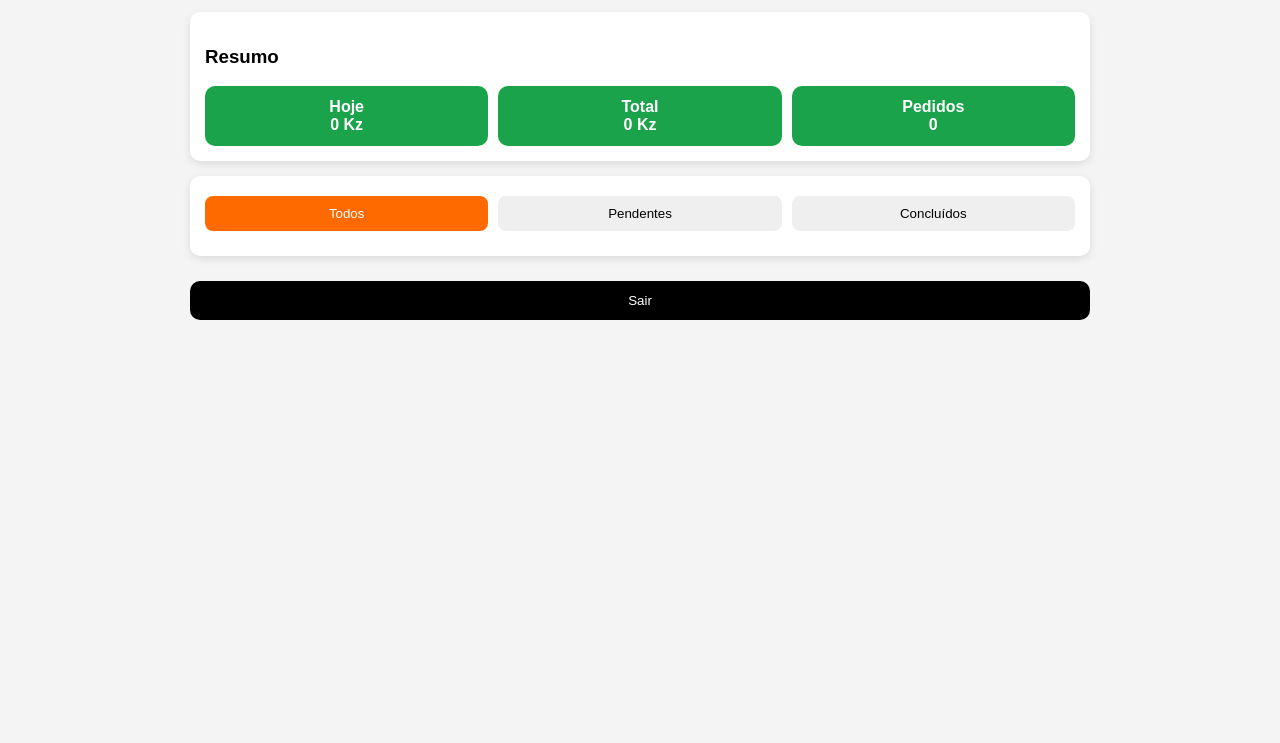
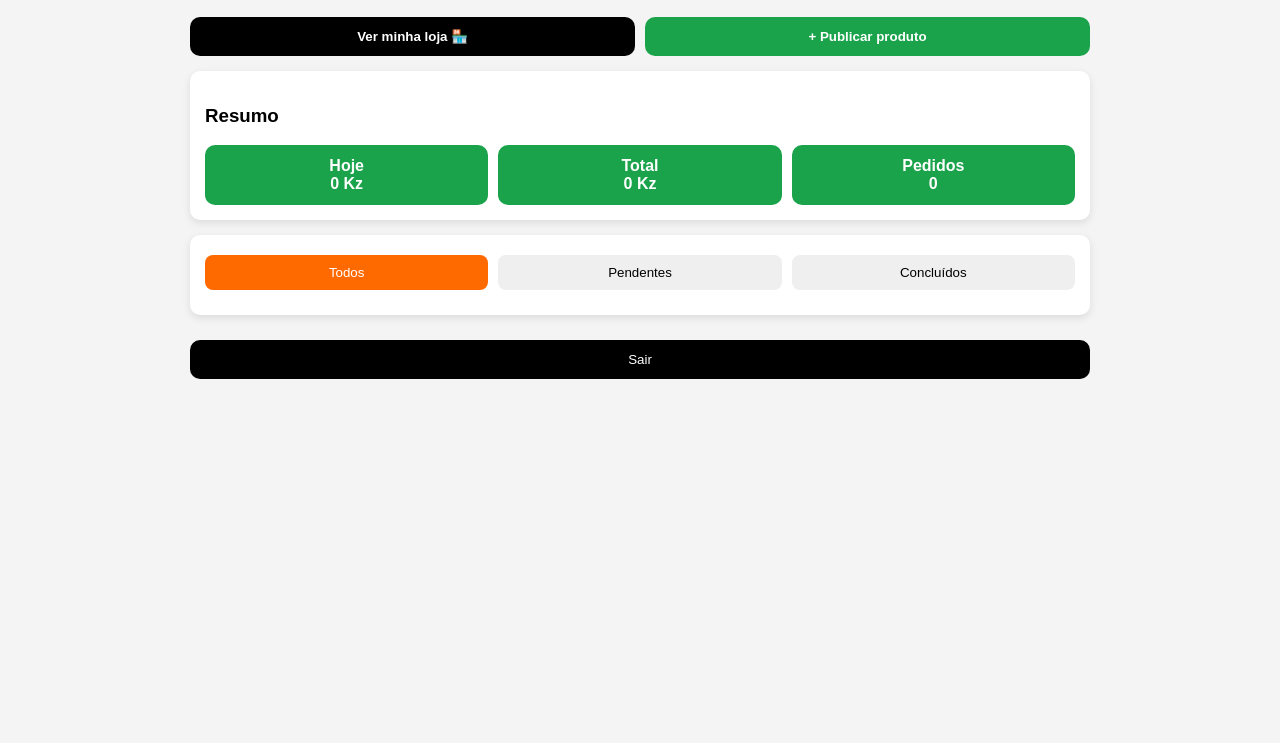
Before and after one commit to ramideilliasse-dev/Commerce, a plain HTML site: page merchant-dashboard.html in a window 1280 px wide. Shown: the part 57-800 px from the top of the page. Drawn offline with Linux system fonts and the light colour scheme; no server answers.

Commit message:
Update merchant-dashboard.html

```diff
--- a/merchant-dashboard.html
+++ b/merchant-dashboard.html
@@ -1,4 +1,4 @@
- <!DOCTYPE html>
+<!DOCTYPE html>
 <html lang="pt">
 <head>
 <meta charset="UTF-8">
@@ -32,6 +32,25 @@ border-radius:10px;
 margin-bottom:15px;
 box-shadow:0 3px 8px rgba(0,0,0,0.1);
 }
+
+/* ACTIONS */
+.actions{
+display:flex;
+gap:10px;
+margin-bottom:15px;
+}
+
+.actions button{
+flex:1;
+padding:12px;
+border:none;
+border-radius:10px;
+font-weight:bold;
+cursor:pointer;
+}
+
+.btnShop{background:black;color:white;}
+.btnAdd{background:#1aa34a;color:white;}
 
 /* STATS */
 .stats{
@@ -107,6 +126,12 @@ Dashboard PRO 🚀
 </div>
 
 <div class="container">
+
+<!-- 🔥 ACTIONS PRO -->
+<div class="actions">
+<button class="btnShop" onclick="openShop()">Ver minha loja 🏪</button>
+<button class="btnAdd" onclick="addProduct()">+ Publicar produto</button>
+</div>
 
 <!-- STATS -->
 <div class="card">
@@ -184,6 +209,15 @@ listenOrders()
 
 })
 
+/* 🔥 NAVIGATION */
+window.openShop = function(){
+location.href = "merchant-shop.html?id=" + currentUser.uid
+}
+
+window.addProduct = function(){
+location.href = "add-product.html"
+}
+
 /* REALTIME LISTENER */
 function listenOrders(){
 
@@ -206,7 +240,6 @@ snapshot.forEach(docSnap=>{
 const o = docSnap.data()
 const id = docSnap.id
 
-/* FILTER */
 if(filter !== "all" && o.status !== filter) return
 
 totalOrders++
@@ -249,7 +282,6 @@ document.getElementById("totalSales").innerText = totalSales
 document.getElementById("todaySales").innerText = todaySales
 document.getElementById("totalOrders").innerText = totalOrders
 
-/* 🔊 SOUND NEW ORDER */
 if(!firstLoad && snapshot.docChanges().length > 0){
 document.getElementById("notifSound").play()
 }
```
